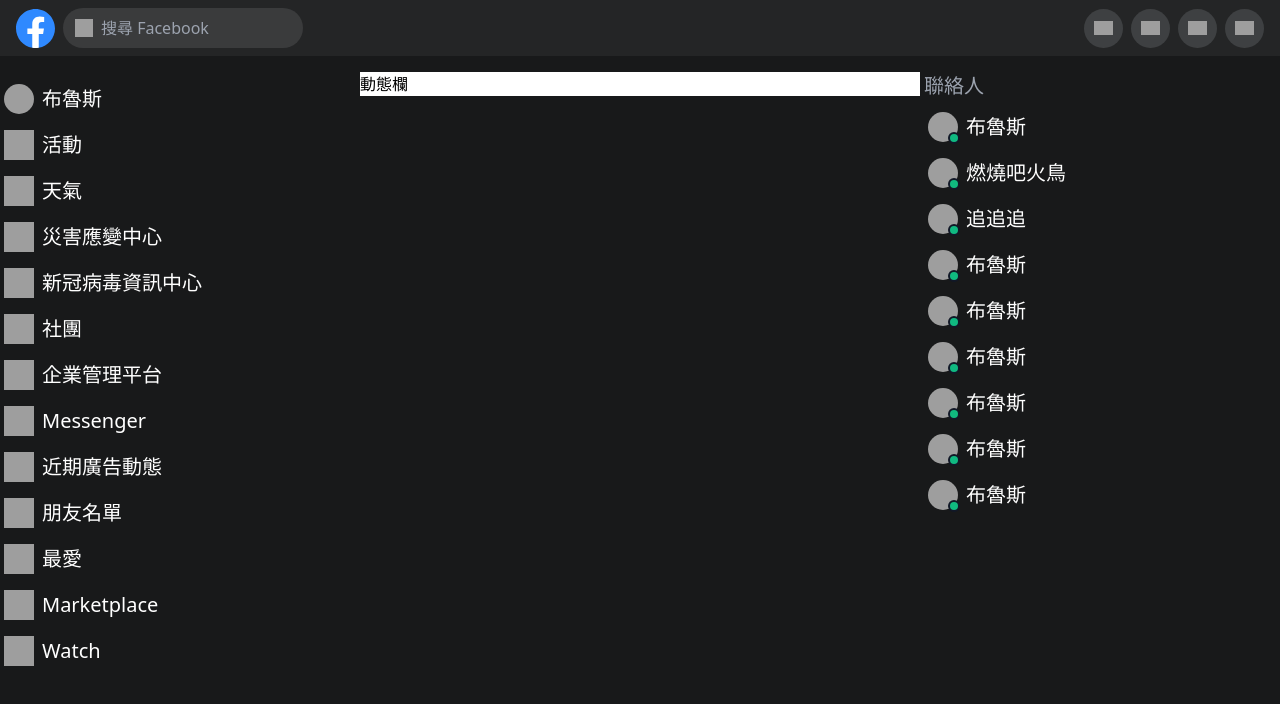
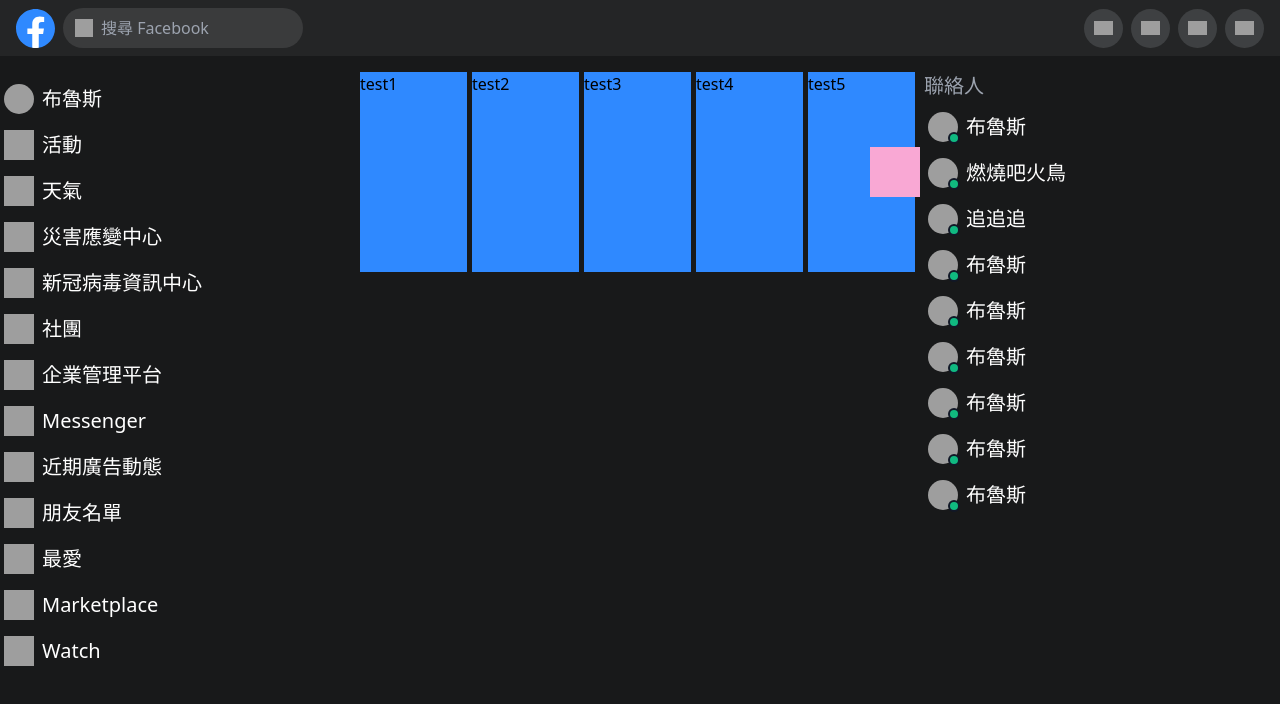
Before and after one commit to BoRuChen/fb-tailwind, a React (Create React App) app: page / in a window 1280 px wide. Shown: the top 704 px of the page. Built offline with nearby package versions, Linux system fonts and the light colour scheme; grey boxes are pictures that could not be loaded.

Commit message:
add slider

```diff
--- a/src/components/dynamicCoiumn/index.js
+++ b/src/components/dynamicCoiumn/index.js
@@ -1,9 +1,39 @@
+import Slider from "../slider/index";
 
+const Items = [
+    {
+        id:1,
+        name:"test1"
+    },
+    {
+        id:2,
+        name:"test2"
+    },
+    {
+        id:3,
+        name:"test3"
+    },
+    {
+        id:4,
+        name:"test4"
+    },
+    {
+        id:5,
+        name:"test5"
+    },
+
+]
 
 const DynamicColumn = () =>{
     return(
         <div className="w-full max-w-[744px] mx-auto h-[300vh]">
-            <p className='w-full bg-white'>動態欄</p>
+            <Slider>
+                {
+                    Items.map((item)=>{
+                        return <Slider.Item key={item.id}> {item.name} </Slider.Item>
+                    })
+                }
+            </Slider>
         </div>
     )
 }
--- /dev/null
+++ b/src/components/slider/context.js
@@ -0,0 +1,5 @@
+import {createContext} from "react";
+
+const Context = createContext()
+
+export default Context
--- /dev/null
+++ b/src/components/slider/index.js
@@ -0,0 +1,6 @@
+import Slider from "./slider";
+import Item from "./item";
+
+Slider.Item = Item
+
+export default Slider
--- /dev/null
+++ b/src/components/slider/item.js
@@ -0,0 +1,15 @@
+import Context from "./context";
+
+const Item = (props) => {
+    return(
+        <Context.Consumer>
+            {({itemRef,itemWidth}) =>{
+                return(<div ref={itemRef} className={`flex-1 min-w-[100px] max-h-[200px] mr-[5px] bg-fb h-[200px]`}>
+                    {props.children}
+                </div>)
+            }}
+        </Context.Consumer>
+    )
+}
+
+export default Item;
--- /dev/null
+++ b/src/components/slider/slider.js
@@ -0,0 +1,53 @@
+import {useRef,useEffect,useState} from "react";
+import Context from "./context";
+
+const Slider = (props) => {
+    const sliderRef = useRef(null);
+    const itemRef = useRef(null);
+    const [itemWidth,setItemWidth] = useState(0)
+    const [itemNumber,setItemNumber] = useState(0)
+
+    useEffect(() => {
+        setItemWidth(itemRef.current.clientWidth);
+        const changWidth = () => {
+            setItemWidth(itemRef.current.clientWidth)
+        }
+
+        window.addEventListener('resize',changWidth)
+
+        return () => {
+            window.removeEventListener('resize',changWidth)
+        }
+    }, []);
+
+    const contextValue={
+        sliderRef,
+        itemRef,
+        itemWidth
+    }
+
+    const rightClick = () => {
+        setItemNumber(itemNumber + 1)
+        console.log(itemNumber)
+    }
+
+    const leftClick = () => {
+        setItemNumber(itemNumber - 1)
+        console.log(itemNumber)
+    }
+
+    return(
+        <Context.Provider value={contextValue}>
+            <div ref={sliderRef} className={`w-full overflow-x-hidden relative`}>
+                <div className={`flex`} style={ { transform: `translate3d(-${(itemWidth+5)*itemNumber}px, 0, 0)`}}>
+                    {props.children}
+                </div>
+                {itemNumber > 0 && <button className={`absolute w-[50px] h-[50px] bg-pink-300 left-0 top-[calc(50%-25px)]`}
+                         onClick={leftClick}/>}
+                <button className={`absolute w-[50px] h-[50px] bg-pink-300 right-0 top-[calc(50%-25px)]`} onClick={rightClick} />
+            </div>
+        </Context.Provider>
+    )
+}
+
+export default Slider;
```
